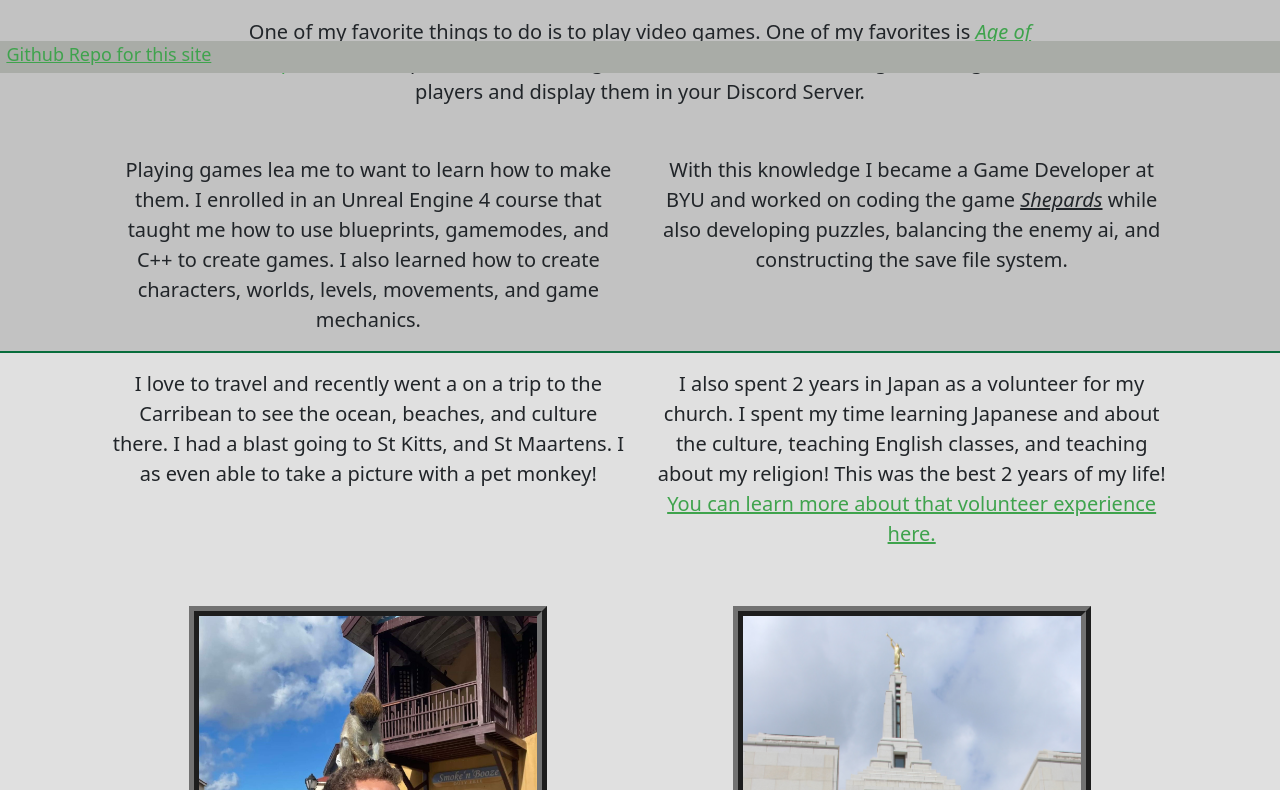
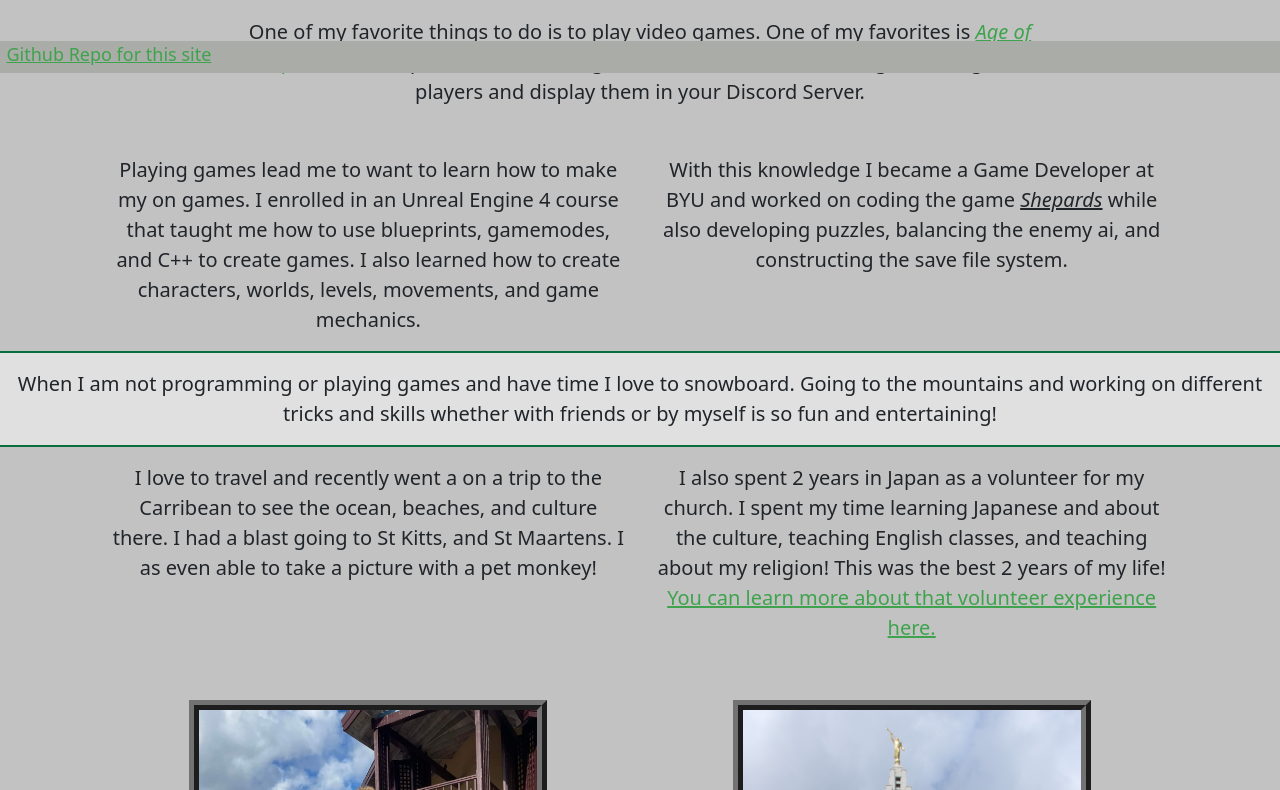
Before and after one commit to DallinKooyman/MySite, a plain HTML site: page pages/about-me.html in a window 1280 px wide. Shown: the part 727-1517 px from the top of the page. Drawn offline with nearby package versions, Linux system fonts and the light colour scheme.

Commit message:
Complete about-me.html andd add section on snowboarding to interests and hobbies

```diff
--- a/pages/about-me.html
+++ b/pages/about-me.html
@@ -40,7 +40,7 @@
         <div class="picture-holder">
           <img id="programming-langs-collage" src="/images/about-me/collage.png">
         </div>
-        <p class="right-of-pic">I started with C++ but have learned: Python, Java, JavaScript and some of its runtime environements and more!</p>
+        <p class="right-of-pic">I started with <b>C++</b> but have learned: <b>Python</b>, <b>Java</b>, <b>JavaScript</b> and some of JavaScript's environements and packages!</p>
       </div>
 
       <div class="page-title">
@@ -155,7 +155,7 @@
         </div>
 
         <div class="page-title" id="interests-title">
-          <h1>Interests</h1>
+          <h1>Interests and Hobbies</h1>
         </div>
 
 
@@ -172,7 +172,7 @@
 
           <div class="row justify-content-center">
             <div class="col-5 justify-content-center text-center p-3">
-              Playing games lea me to want to learn how to make them. I enrolled in an Unreal Engine 4 course that taught me how to
+              Playing games lead me to want to learn how to make my on games. I enrolled in an Unreal Engine 4 course that taught me how to
               use blueprints, gamemodes, and C++ to create games. I also learned how to create characters, worlds, levels, movements, and game mechanics.
             </div>
             <div class="col-5 justify-content-center text-center p-3">
@@ -183,6 +183,11 @@
         </div>
 
         <div class="travel-section">
+
+          <div class="col p-3" id="snowboarding-summary">
+            When I am not programming or playing games and have time I love to snowboard.
+            Going to the mountains and working on different tricks and skills whether with friends or by myself is so fun and entertaining!
+          </div>
 
           <div class="row justify-content-center">
             <div class="col-5 justify-content-center text-center p-3">
--- a/styles/about-me.css
+++ b/styles/about-me.css
@@ -80,6 +80,19 @@ p {
 .long-image {
   width: 70%;
 }
+
+.travel-section {
+  background-color: #c2c2c2;
+}
+
+#snowboarding-summary {
+  margin: auto;
+  align-self: center;
+  text-align: center;
+  border-bottom: 2px solid #086d3c;
+  background-color: #e0e0e0;
+}
+
 
 @media only screen and (min-width: 501px) and (max-width: 1099px) {
   .info-section {
```
